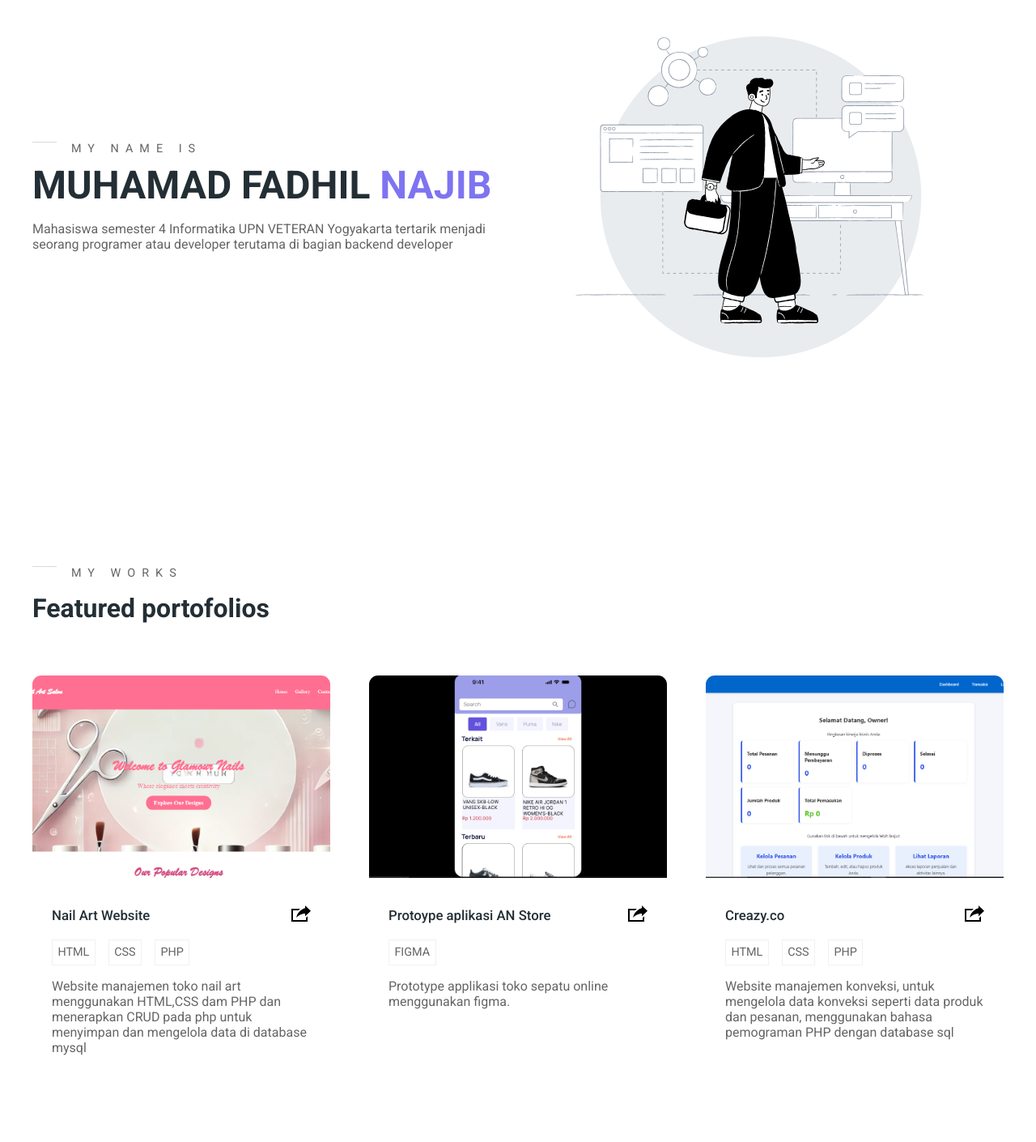
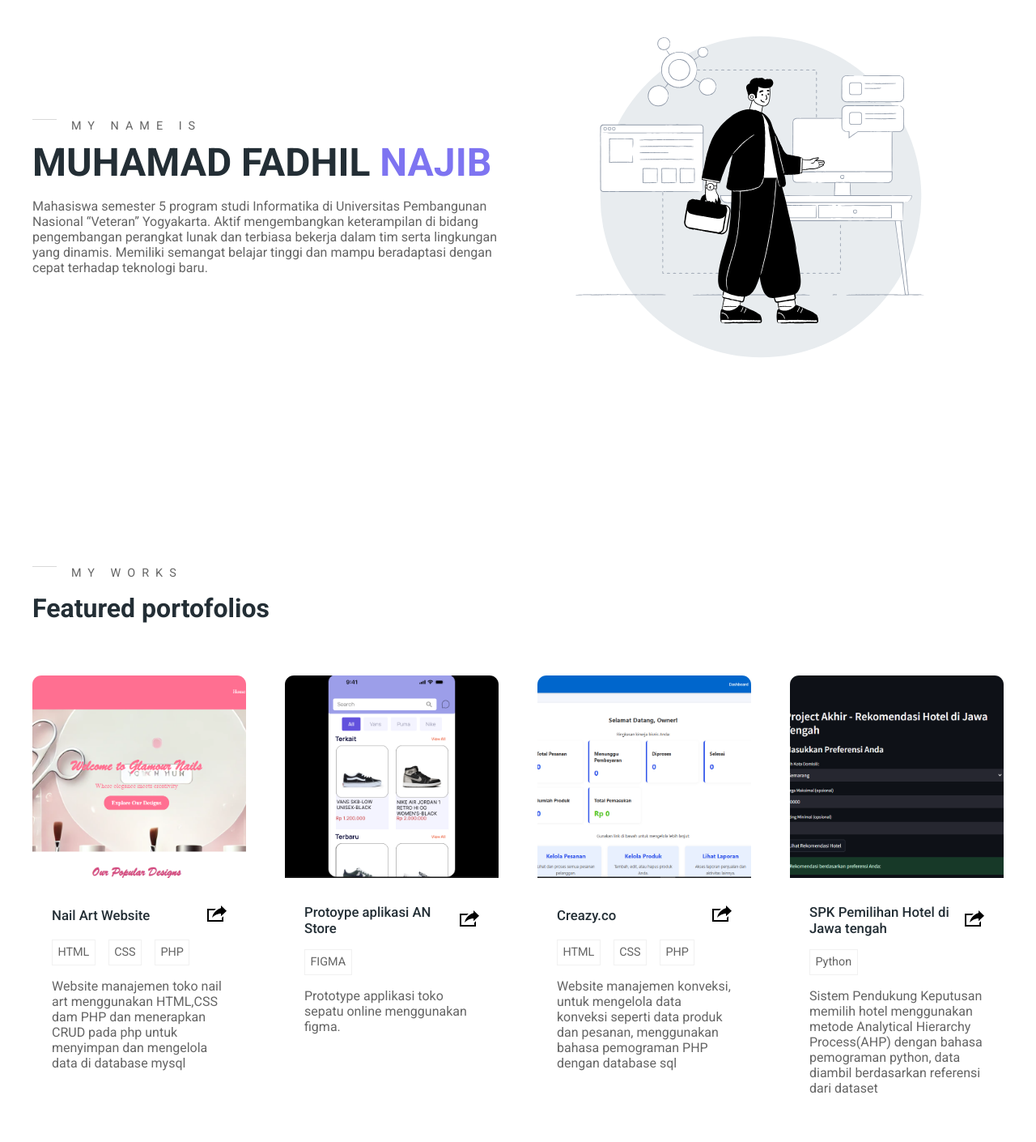
Before and after one commit to FadhilNajib/Portofolio, a plain HTML site: page index.html in a window 1280 px wide. Shown: the part 230-1640 px from the top of the page at 81% size. Drawn offline with Linux system fonts and the light colour scheme.

Commit message:
update update

```diff
--- a/index.html
+++ b/index.html
@@ -23,7 +23,7 @@
                         <li><a href="#skills">skills</a></li>
                         <li><a href="#contact">contact</a></li>
                         <li>
-                            <a href="CV - MUHAMAD FADHIL NAJIB - RESUME .pdf" target="blank">
+                            <a href="CV-MUHAMAD-FADHIL-NAJIB.pdf" target="blank">
                                 <button class="btn">Resume</button>
                             </a>
                         </li>
@@ -39,9 +39,10 @@
                 <div class="hero-left">
                     <h3 class="pre-title">My Name Is</h3>
                     <h1 class="hero-name">MUHAMAD FADHIL <span>NAJIB</span></h1>
-                    <p>Mahasiswa semester 4 Informatika UPN VETERAN Yogyakarta
-                        tertarik menjadi seorang programer atau developer
-                        terutama di bagian backend developer
+                    <p>Mahasiswa semester 5 program studi Informatika di Universitas Pembangunan Nasional
+                        “Veteran” Yogyakarta. Aktif mengembangkan keterampilan di bidang pengembangan perangkat
+                        lunak dan terbiasa bekerja dalam tim serta lingkungan yang dinamis. Memiliki semangat belajar
+                        tinggi dan mampu beradaptasi dengan cepat terhadap teknologi baru.
                     </p>
                 </div>
                 <div class="hero-right">
@@ -98,7 +99,7 @@
                     </div>
                 </div>
                  <!--postofolio 3  -->
-                 <div class="portofolio">
+                <div class="portofolio">
                     <div class="portofolio-cover">
                         <img src="image/portofolios/Creazy.png" alt="CreazydotCO">
                     </div>
@@ -116,6 +117,25 @@
                         </div>
                         <p>Website manajemen konveksi, untuk mengelola data konveksi seperti data produk dan pesanan, menggunakan
                             bahasa pemograman PHP dengan database sql
+                        </p>
+                    </div>
+                </div>
+                <div class="portofolio">
+                    <div class="portofolio-cover">
+                        <img src="image/portofolios/SPK.PNG" alt="SPK-Hotel">
+                    </div>
+                    <div class="portofolio-info">
+                        <div class="portofolio-title">
+                            <h4>SPK Pemilihan Hotel di Jawa tengah</h4>
+                            <a href="https://github.com/FadhilNajib/Creazy.co-" class="portofolio-link" target="_blank"><svg xmlns="http://www.w3.org/2000/svg" width="24" height="24" viewBox="0 0 24 24">
+                                <path d="M6 17c2.269-9.881 11-11.667 11-11.667v-3.333l7 6.637-7 6.696v-3.333s-6.17-.171-11 5zm12
+                                .145v2.855h-16v-12h6.598c.768-.787 1.561-1.449 2.339-2h-10.937v16h20v-6.769l-2 1.914z"/></svg></a>
+                        </div>
+                        <div class="portofolio-tag">
+                            <div>Python</div>
+                        </div>
+                        <p>Sistem Pendukung Keputusan memilih hotel menggunakan metode Analytical Hierarchy Process(AHP) dengan
+                            bahasa pemograman python, data diambil berdasarkan referensi dari dataset
                         </p>
                     </div>
                 </div>
@@ -197,6 +217,7 @@
                             <li>C++</li>
                             <li>Figma</li>
                             <li>Python</li>
+                            <li>SQL</li>
                         </ul>
 
                         <ul>
```
Also changed, not shown: image/portofolios/SPK.PNG (added), 2 other files.
